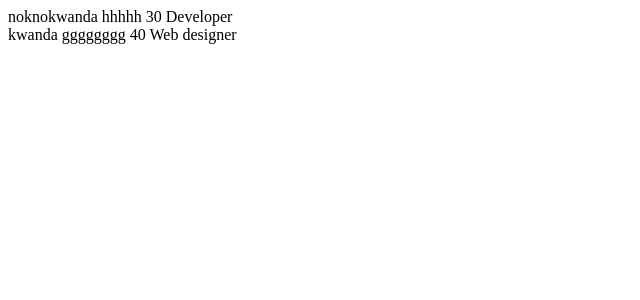
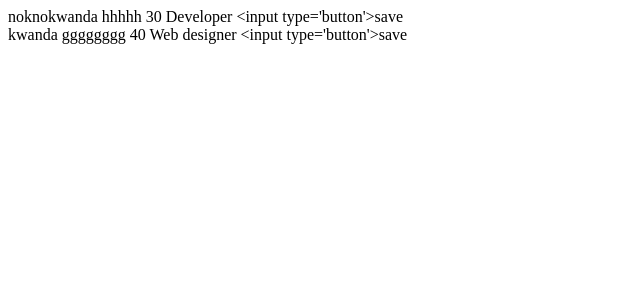
Before and after one commit to tonykobe8/angular-ivy-pxmohb, an Angular app: page / in a window 1280 px wide. Shown: the top 300 px of the page, without its empty margins (0-640 px from the left). Built offline with nearby package versions, Linux system fonts and the light colour scheme.

Commit message:
2 files modified

```diff
--- a/src/app/app.component.html
+++ b/src/app/app.component.html
@@ -6,5 +6,7 @@
     {{todo.age}}
      {{todo.Tittle}}
 
+    {{todo.button}}
+
   </span>
 </div>
--- a/src/app/app.component.ts
+++ b/src/app/app.component.ts
@@ -9,6 +9,6 @@ export class AppComponent  {
   name = 'Angular';
 
 
-  todolist = [{name:"noknokwanda",Sname:"hhhhh",age:"30",Tittle:"Developer"},
-  {name:"kwanda",Sname:"gggggggg",age:"40",Tittle:"Web designer"}];
+  todolist = [{name:"noknokwanda",Sname:"hhhhh",age:"30",Tittle:"Developer",button:"<input type='button'>save"},
+  {name:"kwanda",Sname:"gggggggg",age:"40",Tittle:"Web designer",button:"<input type='button'>save"}];
 }
```
